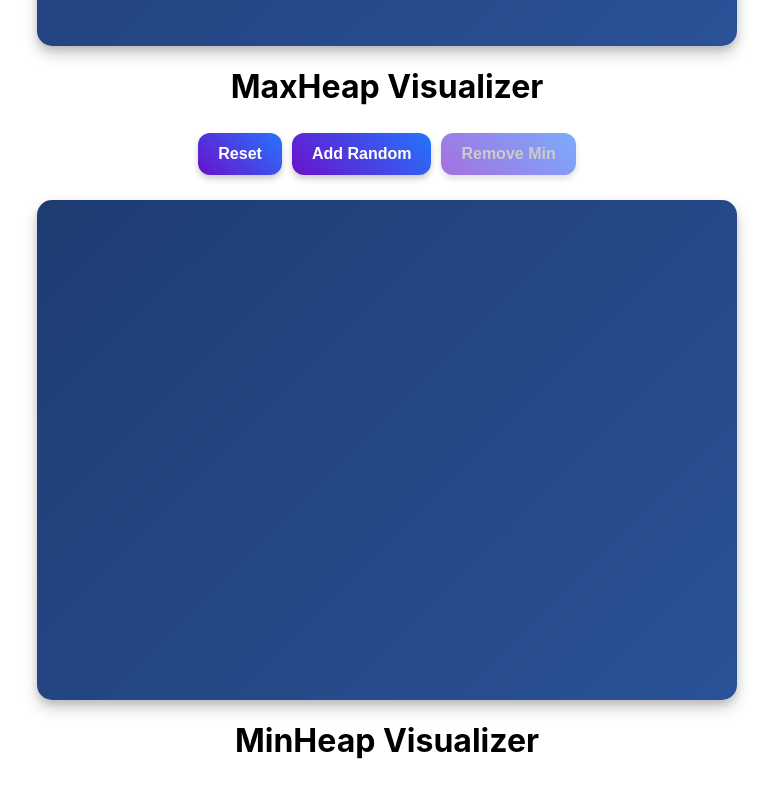
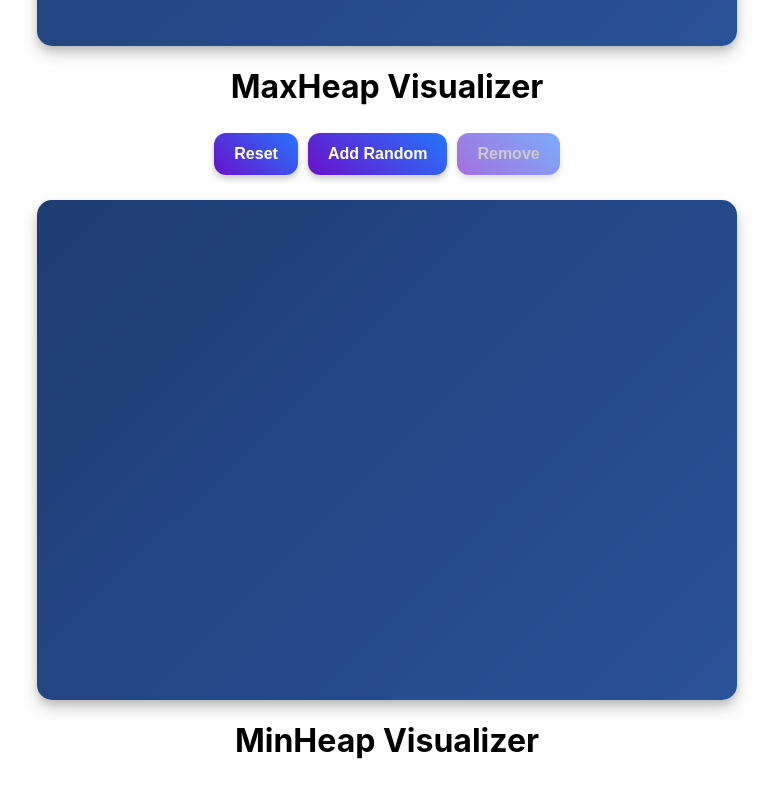
Before and after one commit to kevincas01/AlgoLens, a React (Create React App) app in the folder algo-lens-react/: page / in a window 1280 px wide. Shown: the part 1260-2045 px from the top of the page, without its empty margins (253-1026 px from the left). Built offline with nearby package versions, Linux system fonts and the light colour scheme.

Commit message:
heap rm nn

```diff
--- a/algo-lens-react/src/Components/HeapButtons.js
+++ b/algo-lens-react/src/Components/HeapButtons.js
@@ -26,7 +26,7 @@ const HeapButtons = ({
         onClick={() => remove()}
         disabled={heap.length === 0} // Disabled when heap is empty
       >
-        Remove Min
+        Remove
       </button>
 
       {stepByStepMode && stepsToExecute.length > 0 && (
--- a/algo-lens-react/src/Data Structures/Heap/MaxHeap.js
+++ b/algo-lens-react/src/Data Structures/Heap/MaxHeap.js
@@ -2,7 +2,6 @@ import React, { useEffect, useState } from "react";
 import HeapButtons from "../../Components/HeapButtons";
 import { calculateNodePositions, getLeftChildIndex, getParentIndex, getRightChildIndex, MAX_SIZE } from "../../utils/nodeArrays";
 import HeapSvg from "../../Components/HeapSvg";
-
 const MaxHeap = ({ stepByStepMode }) => {
   const [heap, setHeap] = useState([]);
   const [currentStep, setCurrentStep] = useState(0); // Tracks the current step of the process
@@ -131,8 +130,6 @@ const MaxHeap = ({ stepByStepMode }) => {
     }
   };
 
-  const peek = () => (heap.length === 0 ? null : heap[0]);
-
   const reset = () => {
     setHeap([]);
     setCurrentStep(0);
@@ -142,13 +139,7 @@ const MaxHeap = ({ stepByStepMode }) => {
     setAnimatedLineIndex(null);
   };
 
-  // SVG dimensions
-  const svgWidth = 700;
-  const svgHeight = 500;
 
-  // Calculate node positions
-
-  const nodePositions = calculateNodePositions(heap, svgWidth);
 
   return (
     <div style={{ textAlign: "center" }}>
```
